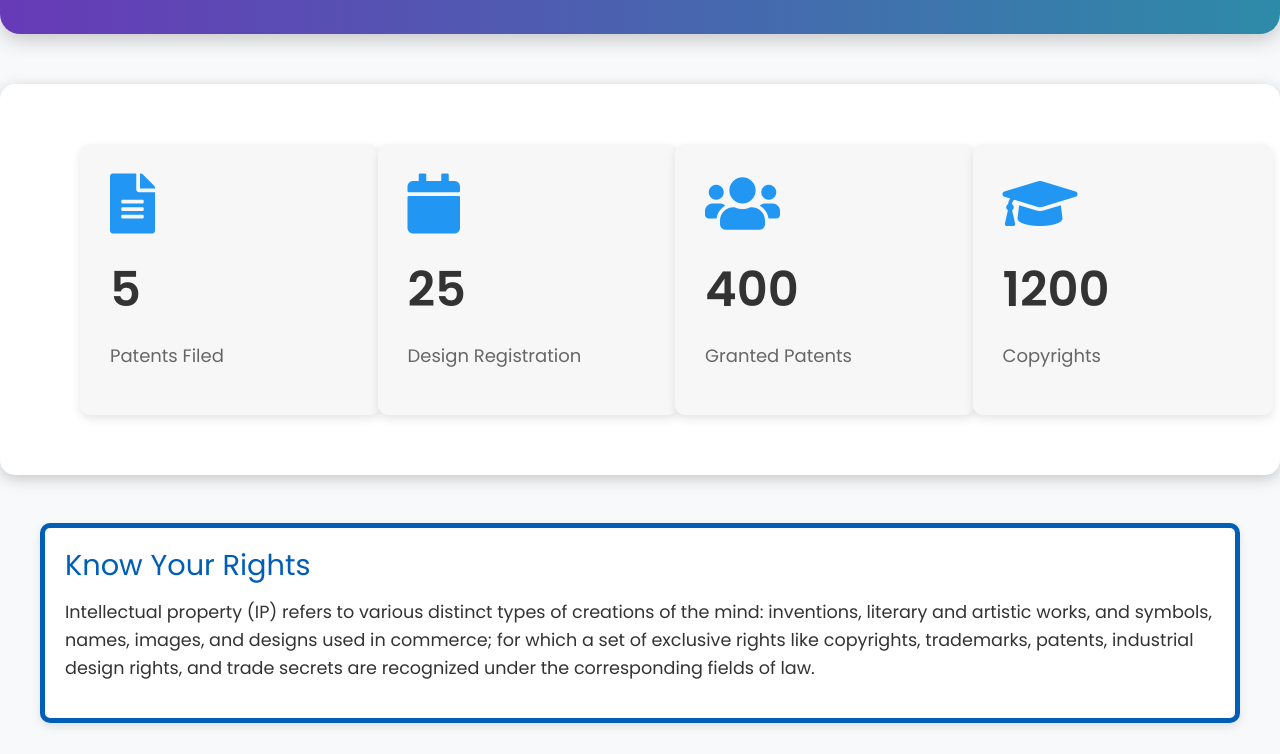
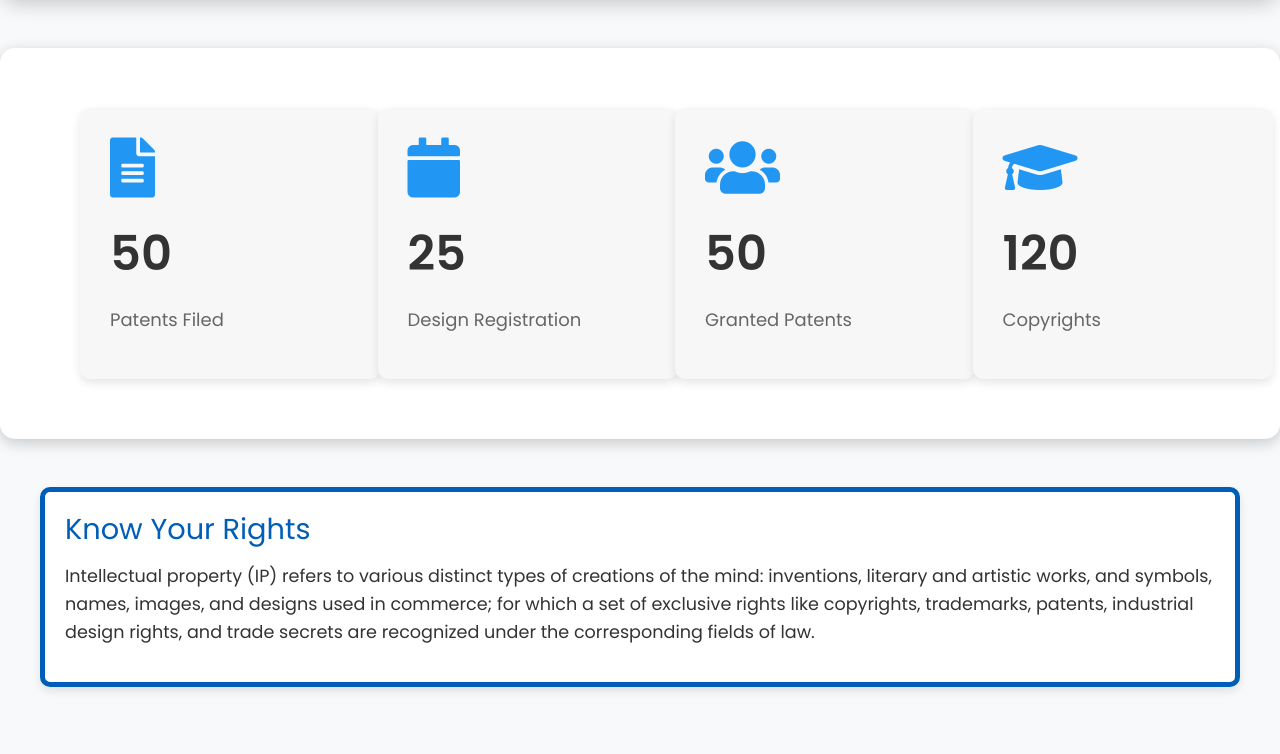
Before and after one commit to Mounika-arch/ip-cell, a website: page index.html in a window 1280 px wide. Shown: the part 1335-2089 px from the top of the page. Drawn offline with nearby package versions, Linux system fonts and the light colour scheme.

Commit message:
Update index.html

```diff
--- a/index.html
+++ b/index.html
@@ -132,7 +132,7 @@ header {
 /* Bottom white section */
 .bottom-header {
     background-color: white;
-    padding: 20px;
+    padding: 2px;
     display: flex;
     justify-content: space-between;
     align-items: center;
@@ -153,6 +153,7 @@ header {
 .college-info p {
     font-size: 18px;
     color: #333;
+    text-align: center;
 }
 
 .college-info strong {
@@ -444,7 +445,7 @@ header {
                 <div class="col-md-3">
                     <div class="icon-box">
                         <i class="fa fa-file-alt"></i>
-                        <p class="number" data-target="5 ">0</p>
+                        <p class="number" data-target="50">0</p>
                         <p class="description">Patents Filed</p>
                     </div>
                 </div>
@@ -458,14 +459,14 @@ header {
                 <div class="col-md-3">
                     <div class="icon-box">
                         <i class="fa fa-users"></i>
-                        <p class="number" data-target="400">0</p>
+                        <p class="number" data-target="50">0</p>
                         <p class="description">Granted Patents</p>
                     </div>
                 </div>
                 <div class="col-md-3">
                     <div class="icon-box">
                         <i class="fa fa-graduation-cap"></i>
-                        <p class="number" data-target="1200">0</p>
+                        <p class="number" data-target="120">0</p>
                         <p class="description">Copyrights</p>
                     </div>
                 </div>
```
